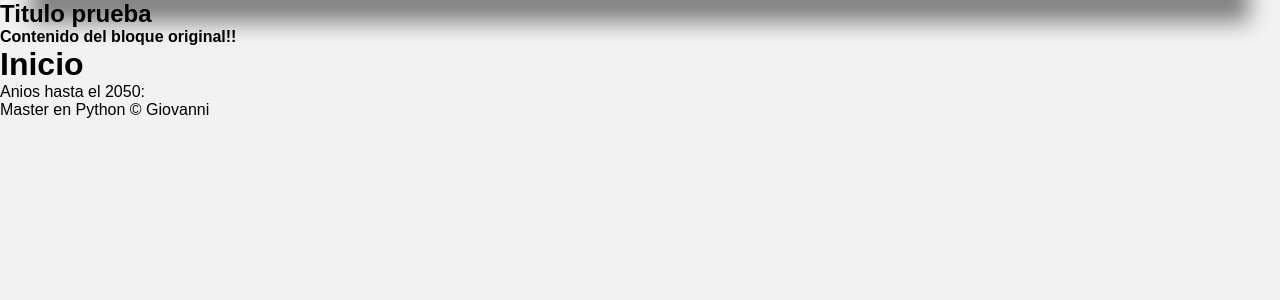
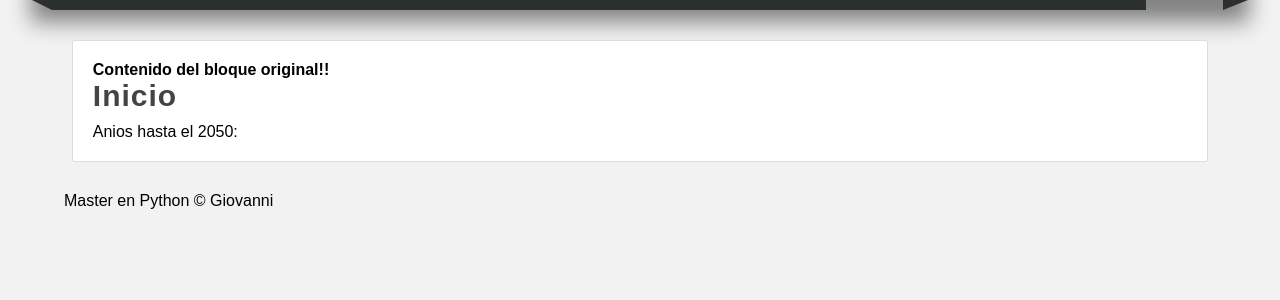
Before and after one commit to jonanv/firstapp_django, a Django app: page / in a window 1280 px wide. Shown: the part 182-482 px from the top of the page. Run offline with Django 3.2, Linux system fonts and the light colour scheme.

Commit message:
Se agregan estilos y clases para los archivos html y css

```diff
--- a/miapp/static/css/style.css
+++ b/miapp/static/css/style.css
@@ -83,3 +83,65 @@ nav ul li a:hover {
     color: white;
     transition: all 300ms;
 }
+
+.barra {
+    width: 95%;
+    margin: 0 auto;
+}
+
+span.esquina-izquierda {
+    display: block;
+    border-left: 20px solid transparent;
+    border-top: 10px solid #2b2f30;
+    float: left;
+}
+
+span.esquina-derecha {
+    display: block;
+    border-right: 25px solid transparent;
+    border-top: 10px solid #2b2f30;
+    float: right;
+}
+
+span.relleno-barra {
+    display: block;
+    width: 90%;
+    height: 10px;
+    background: #2b2f30;
+    float: left;
+}
+
+
+/* Estilos contenido central */
+
+#content {
+    width: 90%;
+    margin: 0 auto;
+    margin-bottom: 30px;
+    margin-top: 40px;
+    display: flex;
+    justify-content: center;
+}
+
+.box {
+    background: white;
+    width: 95%;
+    padding: 20px;
+    border: 1px solid #ddd;
+    border-radius: 2px;
+}
+
+.title {
+    color: #444444;
+    letter-spacing: 1px;
+    font-size: 30px;
+    margin-bottom: 10px;
+}
+
+
+/* Estilos footer */
+
+footer {
+    width: 90%;
+    margin: 0 auto;
+}
--- a/miapp/templates/hola_mundo.html
+++ b/miapp/templates/hola_mundo.html
@@ -5,5 +5,5 @@ Hola mundo
 {% endblock title %}
 
 {% block content %}
-<h1>Hola mundo con Django!</h1>
+<h1 class="title">Hola mundo con Django!</h1>
 {% endblock content %}
--- a/miapp/templates/index.html
+++ b/miapp/templates/index.html
@@ -6,6 +6,6 @@
 
 {% block content %}
     {{ block.super }}
-    <h1>Inicio</h1>
+    <h1 class="title">Inicio</h1>
     <p>Anios hasta el 2050:</p>
 {% endblock content %}
--- a/miapp/templates/layout.html
+++ b/miapp/templates/layout.html
@@ -41,11 +41,18 @@
         </ul>
     </nav>
 
+    <div class="barra">
+        <span class="esquina-izquierda"></span>
+        <span class="relleno-barra"></span>
+        <span class="esquina-derecha"></span>
+    </div>
+
     <div id="content">
-        <h2 class="title">Titulo prueba</h2>
-        {% block content %}
-        <!-- Codigo que viene de la template -->
-        <strong>Contenido del bloque original!!</strong> {% endblock content %}
+        <div class="box">
+            {% block content %}
+            <!-- Codigo que viene de la template -->
+            <strong>Contenido del bloque original!!</strong> {% endblock content %}
+        </div>
     </div>
 
     <footer>
--- a/miapp/templates/pagina.html
+++ b/miapp/templates/pagina.html
@@ -6,7 +6,7 @@ Pagina de pruebas
 
 {% block content %}
 
-<h1>Pagina de mi web</h1>
+<h1 class="title">Pagina de mi web</h1>
 <p>Creado por Giovanni Vargas</p>
 
 {% endblock content %}
```
